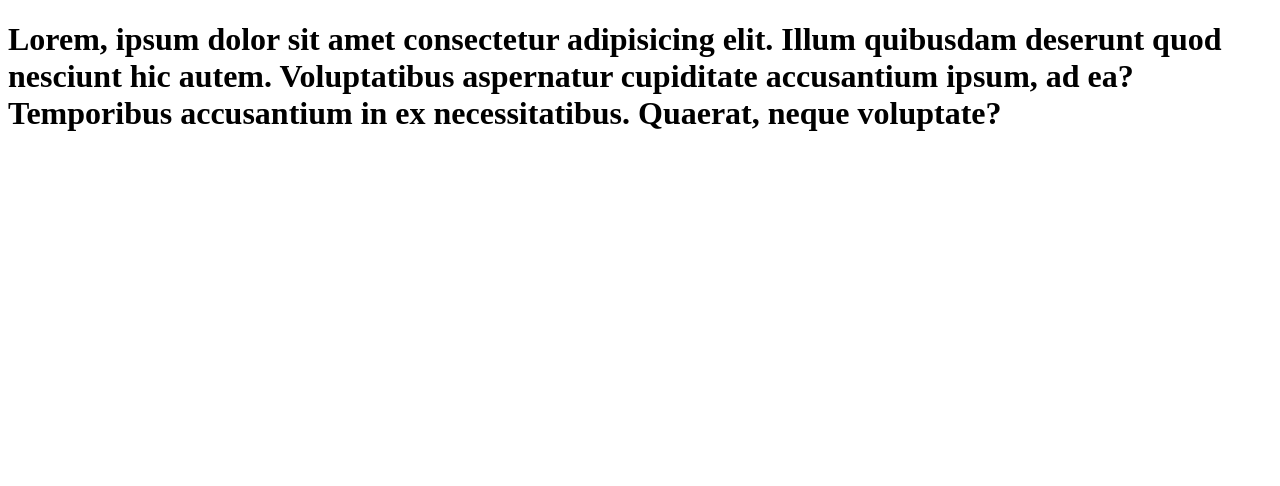
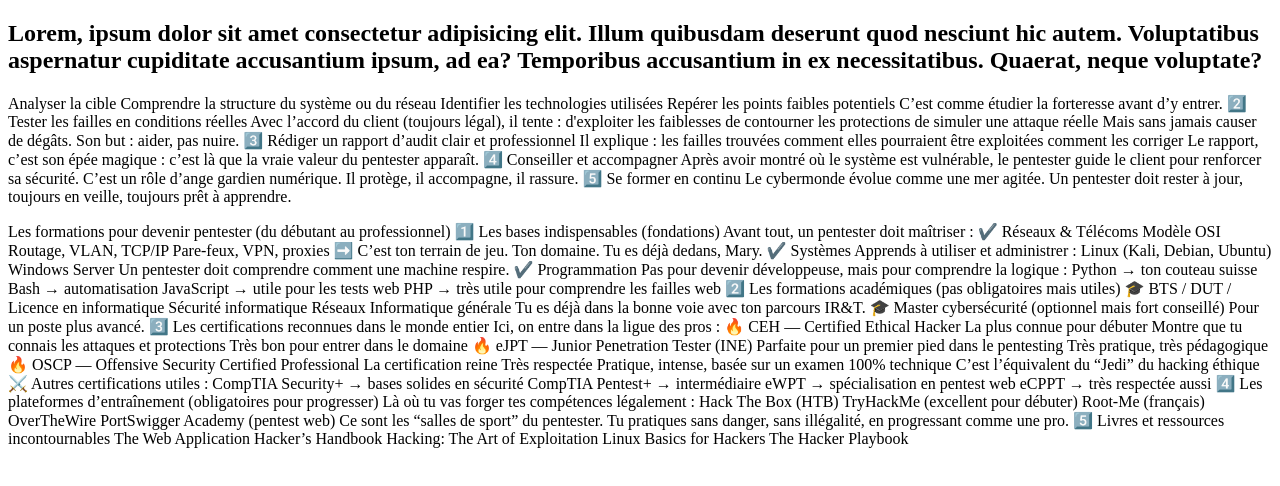
Before and after one commit to Cyrus-Mary/mon-cv, a plain HTML site: page index.html in a window 1280 px wide. Drawn offline with Linux system fonts and the light colour scheme.

Commit message:
mise en place de la section formations

```diff
--- a/index.html
+++ b/index.html
@@ -7,6 +7,175 @@
     <title>Tp git</title>
 </head>
 <body>
+    <section>
     <h1>Lorem, ipsum dolor sit amet consectetur adipisicing elit. Illum quibusdam deserunt quod nesciunt hic autem. Voluptatibus aspernatur cupiditate accusantium ipsum, ad ea? Temporibus accusantium in ex necessitatibus. Quaerat, neque voluptate?</h1>
+    </section>
+    <section>
+        <p>Analyser la cible
+
+Comprendre la structure du système ou du réseau
+
+Identifier les technologies utilisées
+
+Repérer les points faibles potentiels
+
+C’est comme étudier la forteresse avant d’y entrer.
+
+2️⃣ Tester les failles en conditions réelles
+
+Avec l’accord du client (toujours légal), il tente :
+
+d'exploiter les faiblesses
+
+de contourner les protections
+
+de simuler une attaque réelle
+
+Mais sans jamais causer de dégâts.
+Son but : aider, pas nuire.
+
+3️⃣ Rédiger un rapport d’audit clair et professionnel
+
+Il explique :
+
+les failles trouvées
+
+comment elles pourraient être exploitées
+
+comment les corriger
+
+Le rapport, c’est son épée magique : c’est là que la vraie valeur du pentester apparaît.
+
+4️⃣ Conseiller et accompagner
+
+Après avoir montré où le système est vulnérable,
+le pentester guide le client pour renforcer sa sécurité.
+
+C’est un rôle d’ange gardien numérique.
+Il protège, il accompagne, il rassure.
+
+5️⃣ Se former en continu
+
+Le cybermonde évolue comme une mer agitée.
+Un pentester doit rester à jour, toujours en veille, toujours prêt à apprendre.</p>
+    </section>
+    <section>
+        Les formations pour devenir pentester (du débutant au professionnel)
+1️⃣ Les bases indispensables (fondations)
+
+Avant tout, un pentester doit maîtriser :
+
+✔️ Réseaux & Télécoms
+
+Modèle OSI
+
+Routage, VLAN, TCP/IP
+
+Pare-feux, VPN, proxies
+
+➡️ C’est ton terrain de jeu. Ton domaine. Tu es déjà dedans, Mary.
+
+✔️ Systèmes
+
+Apprends à utiliser et administrer :
+
+Linux (Kali, Debian, Ubuntu)
+
+Windows Server
+
+Un pentester doit comprendre comment une machine respire.
+
+✔️ Programmation
+
+Pas pour devenir développeuse, mais pour comprendre la logique :
+
+Python → ton couteau suisse
+
+Bash → automatisation
+
+JavaScript → utile pour les tests web
+
+PHP → très utile pour comprendre les failles web
+
+2️⃣ Les formations académiques (pas obligatoires mais utiles)
+🎓 BTS / DUT / Licence en informatique
+
+Sécurité informatique
+
+Réseaux
+
+Informatique générale
+
+Tu es déjà dans la bonne voie avec ton parcours IR&T.
+
+🎓 Master cybersécurité (optionnel mais fort conseillé)
+
+Pour un poste plus avancé.
+
+3️⃣ Les certifications reconnues dans le monde entier
+
+Ici, on entre dans la ligue des pros :
+
+🔥 CEH — Certified Ethical Hacker
+
+La plus connue pour débuter
+
+Montre que tu connais les attaques et protections
+
+Très bon pour entrer dans le domaine
+
+🔥 eJPT — Junior Penetration Tester (INE)
+
+Parfaite pour un premier pied dans le pentesting
+
+Très pratique, très pédagogique
+
+🔥 OSCP — Offensive Security Certified Professional
+
+La certification reine
+
+Très respectée
+
+Pratique, intense, basée sur un examen 100% technique
+
+C’est l’équivalent du “Jedi” du hacking éthique ⚔️
+
+Autres certifications utiles :
+
+CompTIA Security+ → bases solides en sécurité
+
+CompTIA Pentest+ → intermédiaire
+
+eWPT → spécialisation en pentest web
+
+eCPPT → très respectée aussi
+
+4️⃣ Les plateformes d’entraînement (obligatoires pour progresser)
+
+Là où tu vas forger tes compétences légalement :
+
+Hack The Box (HTB)
+
+TryHackMe (excellent pour débuter)
+
+Root-Me (français)
+
+OverTheWire
+
+PortSwigger Academy (pentest web)
+
+Ce sont les “salles de sport” du pentester.
+Tu pratiques sans danger, sans illégalité, en progressant comme une pro.
+
+5️⃣ Livres et ressources incontournables
+
+The Web Application Hacker’s Handbook
+
+Hacking: The Art of Exploitation
+
+Linux Basics for Hackers
+
+The Hacker Playbook
+    </section>
 </body>
 </html>
```
